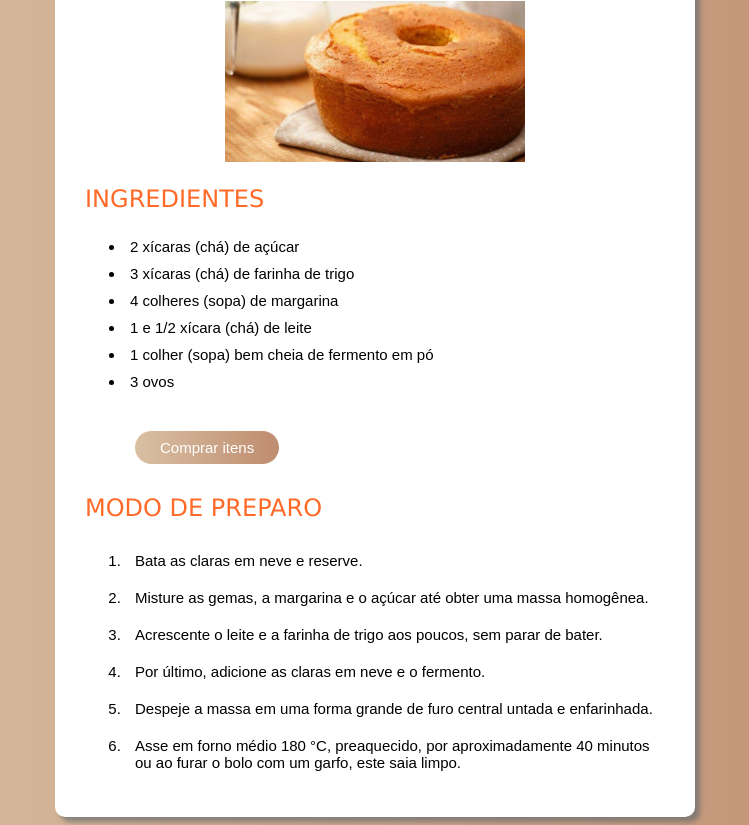
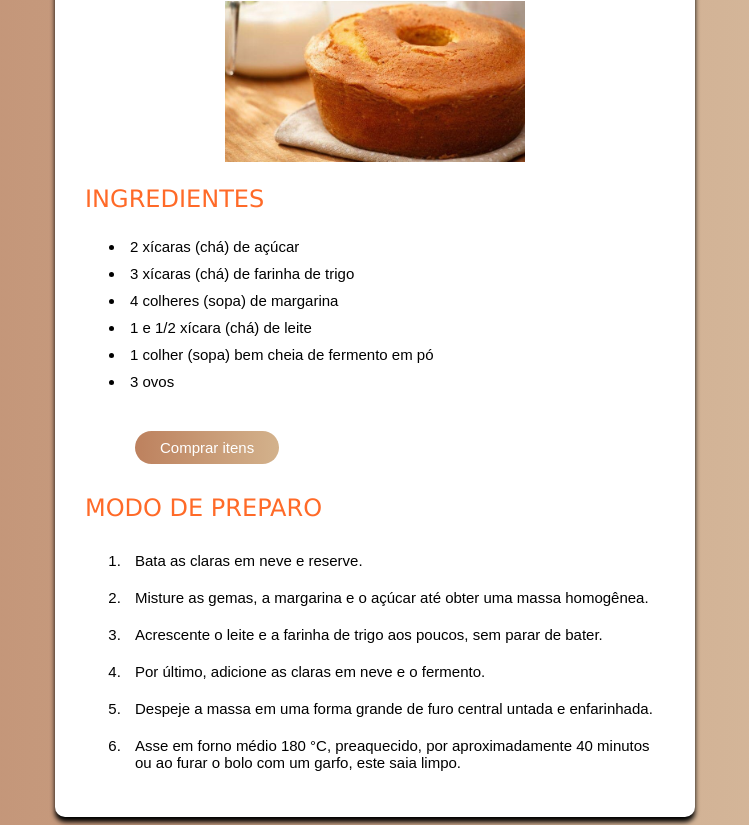
Before and after one commit to rodrigodenner/Bolo-Simples, a plain HTML site: page index.html in a window 1280 px wide. Shown: the part 107-932 px from the top of the page, without its empty margins (265-1014 px from the left). Drawn offline with Linux system fonts and the light colour scheme.

Commit message:
alteração de link de botão e alguns gradientes

```diff
--- a/Style/style.css
+++ b/Style/style.css
@@ -3,12 +3,12 @@
 body{
 
     font-family: Arial, Helvetica, sans-serif;
-    background-image: linear-gradient( to right, #D9C0A3, #BF8C6F );
+    background-image: linear-gradient( to left, #D9C0A3, #BF8C6F );
 }
 main{
     background-color: white;
      border-radius: 10px;
-      box-shadow: 5px 5px  5px #666c70af;
+      box-shadow: 0px 5px 5px black;
     width: 600px;
     padding: 20px;
     margin: auto;
@@ -59,7 +59,7 @@ button{
     margin-left: 50px;
     margin-top: 20px;
     margin-bottom: 10px;
-    background-image: linear-gradient( to right, #D9C0A3, #BF8C6F );
+    background-image: linear-gradient( to left, #d3b28c, #bd815e );
     color: #fff;
     border: none;
     border-radius: 22px;
@@ -70,7 +70,8 @@ button{
 }
 
 button:hover{
-    background-color: #73412F;
+    background-color: #ff6a28;
+    transform: translate(0.5s);
 
 
 }
--- a/index.html
+++ b/index.html
@@ -25,7 +25,10 @@
                 <li>1 colher (sopa) bem cheia de fermento em pó </li>
                 <li>3 ovos</li>
             </ul>
-            <abbr title="https://www.extra.com.br/"><button>Comprar itens</button></abbr>
+            <a href="https://www.extra.com.br" target="_blank">
+                <button>Comprar itens</button>
+            </a>
+
 
 
         <div class="preparo">
```
